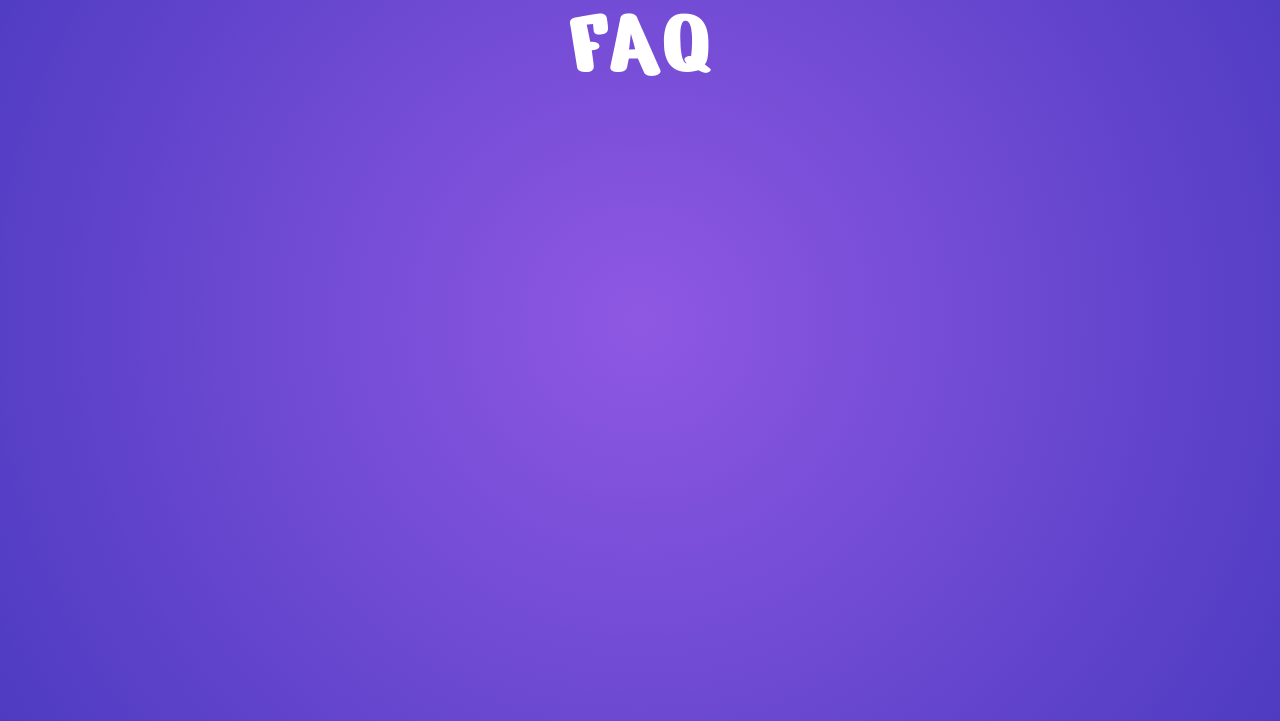
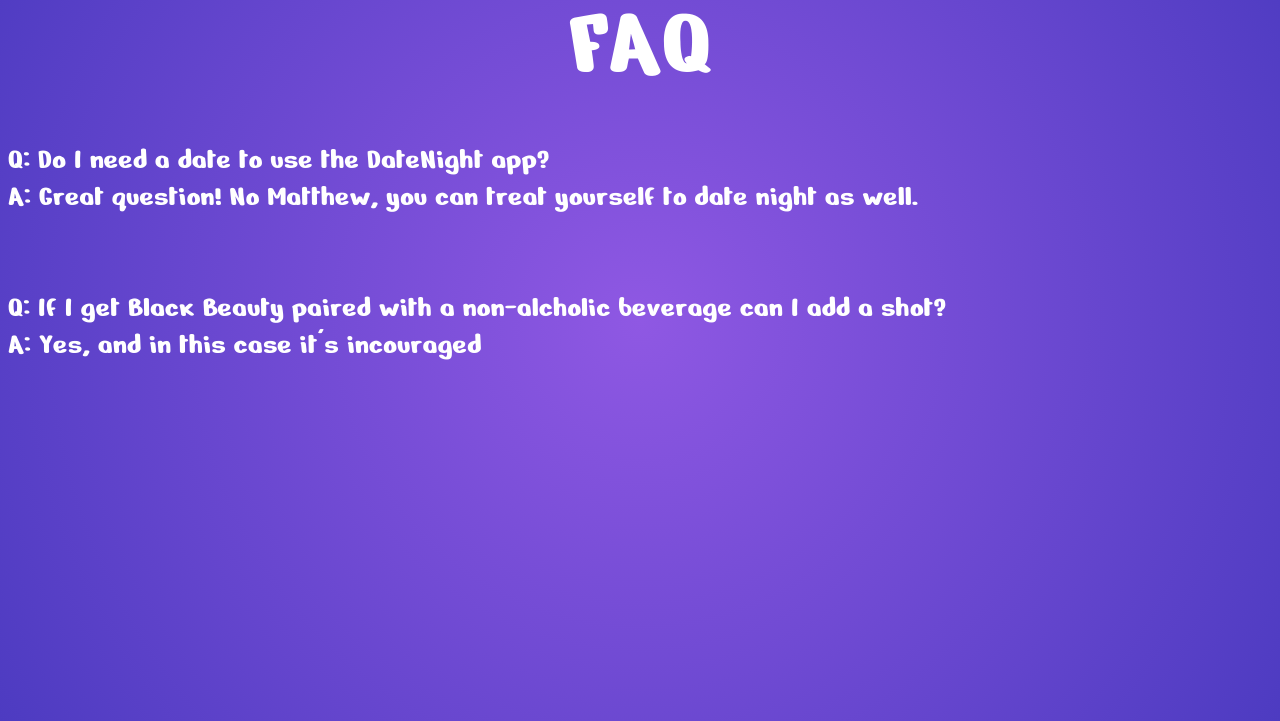
Before and after one commit to NicolePate/datenightapp, a plain HTML site: page faq.html in a window 1280 px wide. Shown: the part 79-800 px from the top of the page. Drawn offline with Linux system fonts and the light colour scheme.

Commit message:
updated FAQ page and styling

```diff
--- a/faq.html
+++ b/faq.html
@@ -16,12 +16,17 @@
           <a href = "index.html">HOME</a>
           <a href = "form.html">FEEDBACK</a>
           <a href = "faq.html">FAQ</a>
-        </div>
-      </div>
-    </div>
-          </nav>
+        </div></nav>
+
  <header>FAQ </header>
+ <div class="faq-section">
+         <br>Q: Do I need a date to use the DateNight app?
+         <br>A: Great question! No Matthew, you can treat yourself to date night as well.
+         <br><br>
+         <br>Q: If I get Black Beauty paired with a non-alcholic beverage can I add a shot?
+         <br>A: Yes, and in this case it's incouraged
 
+</div>
 
 
 
--- a/style.css
+++ b/style.css
@@ -93,3 +93,8 @@
       padding-right: 30%;
       font-size: 15px;
   }
+  .faq-section{
+    font-size: 30px;
+    color: white;
+    font-family: 'Nerko One', cursive;
+  }
```
